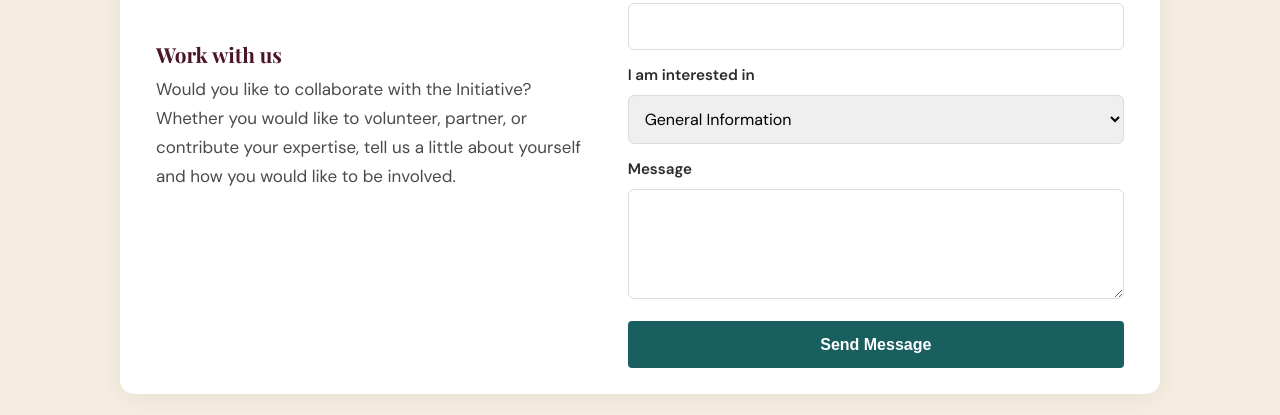
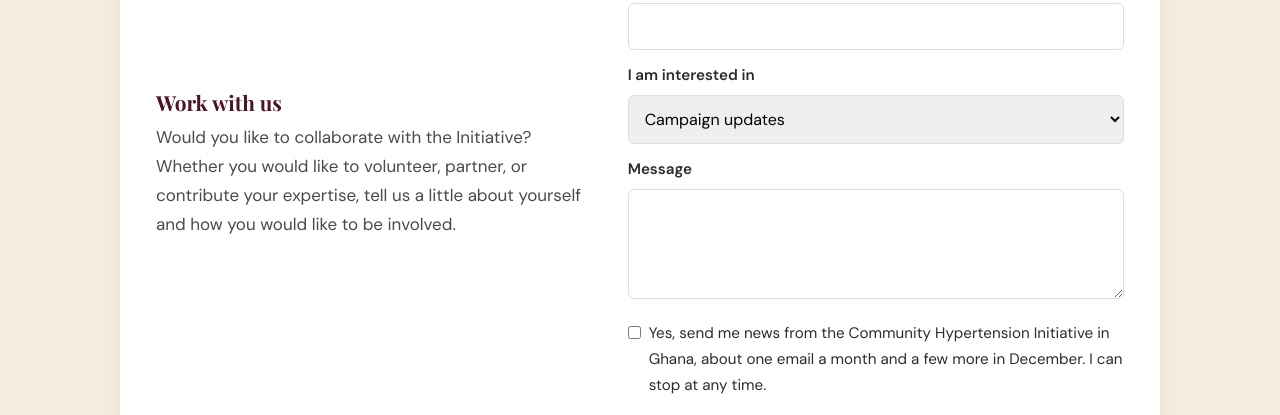
Before and after one commit to mamegahd1/ghanabloodpressure.org, a plain HTML site: page involved/index.html in a window 1280 px wide. Shown: the part 1386-1801 px from the top of the page. Drawn offline with nearby package versions, Linux system fonts and the light colour scheme.

Commit message:
Get Involved form: Campaign updates choice and opt-in consent box (for Mavis's yes)
Co-Authored-By: Claude Opus 5.5 <noreply@anthropic.com>
Claude-Session: https://claude.ai/code/session_01Bz3fhWQ26F5B7iWAVJTVJC

```diff
--- a/involved/index.html
+++ b/involved/index.html
@@ -265,6 +265,7 @@
                         <div class="form-group">
                             <label for="interest">I am interested in</label>
                             <select id="interest" name="interest">
+                                <option value="updates">Campaign updates</option>
                                 <option value="general">General Information</option>
                                 <option value="volunteer">Volunteering</option>
                                 <option value="screening">Connecting a screening</option>
@@ -278,6 +279,10 @@
                         <div class="form-group">
                             <label for="message">Message</label>
                             <textarea id="message" name="message" rows="4"></textarea>
+                        </div>
+                        <div class="form-group" style="display:flex;gap:.5rem;align-items:flex-start;">
+                            <input type="checkbox" id="updates_consent" name="updates_consent" value="yes" style="width:auto;margin-top:.3rem;">
+                            <label for="updates_consent" style="font-weight:normal;">Yes, send me news from the Community Hypertension Initiative in Ghana, about one email a month and a few more in December. I can stop at any time.</label>
                         </div>
                         <button type="submit" class="btn btn-primary" style="width: 100%;">Send Message</button>
                     </form>
```
